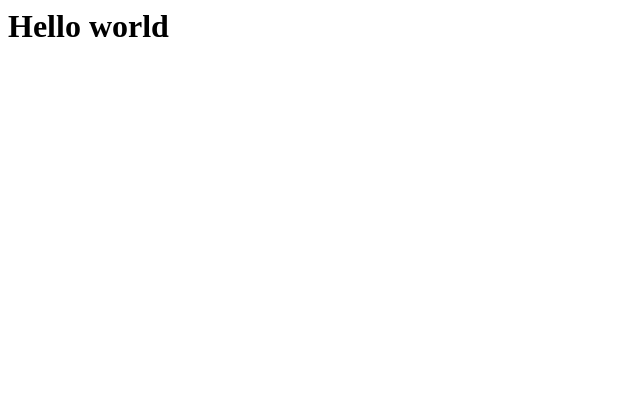
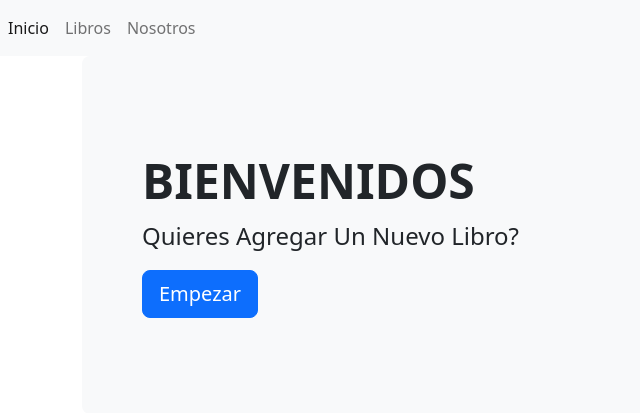
Before and after one commit to danielmiranda0099/django-app-crm, a Django app: page /libreria/ in a window 1280 px wide. Shown: the top 413 px of the page, without its empty margins (0-640 px from the left). Run offline with Django 4.2, Linux system fonts and the light colour scheme.

Commit message:
[ADD] Navegation Menu

```diff
--- a/src/app_libreria/templates/base.html
+++ b/src/app_libreria/templates/base.html
@@ -18,9 +18,9 @@
 <body>
     <nav class="navbar navbar-expand navbar-light bg-light">
         <div class="nav navbar-nav">
-            <a class="nav-item nav-link active" href="#" aria-current="page">Inicio <span class="visually-hidden">(current)</span></a>
-            <a class="nav-item nav-link" href="#">Libros</a>
-            <a class="nav-item nav-link" href="#">Nosotros</a>
+            <a class="nav-item nav-link active" href="{% url 'inicio' %}" aria-current="page">Inicio <span class="visually-hidden">(current)</span></a>
+            <a class="nav-item nav-link" href="{% url 'libros' %}">Libros</a>
+            <a class="nav-item nav-link" href="{% url 'nosotros' %}">Nosotros</a>
         </div>
     </nav>
 
--- /dev/null
+++ b/src/app_libreria/templates/paginas/inicio.html
@@ -0,0 +1,13 @@
+{% extends 'base.html' %}
+
+{% block titulo %}Inicio{% endblock  %}
+
+{% block contenido %}
+    <div class="p-5 mb-4 bg-light rounded-3">
+        <div class="container-fluid py-5">
+          <h1 class="display-5 fw-bold">BIENVENIDOS</h1>
+          <p class="col-md-8 fs-4">Quieres Agregar Un Nuevo Libro?</p>
+          <button class="btn btn-primary btn-lg" type="button">Empezar</button>
+        </div>
+      </div>
+{% endblock  %}
--- a/src/app_libreria/views.py
+++ b/src/app_libreria/views.py
@@ -2,7 +2,7 @@ from django.shortcuts import render
 from django.http import HttpResponse
 
 def inicio(request):
-    return HttpResponse("<h1>Hello world</h1>")
+    return render(request, 'paginas/inicio.html')
 
 def nosotros(request):
     return render(request, 'paginas/nosotros.html')
```
